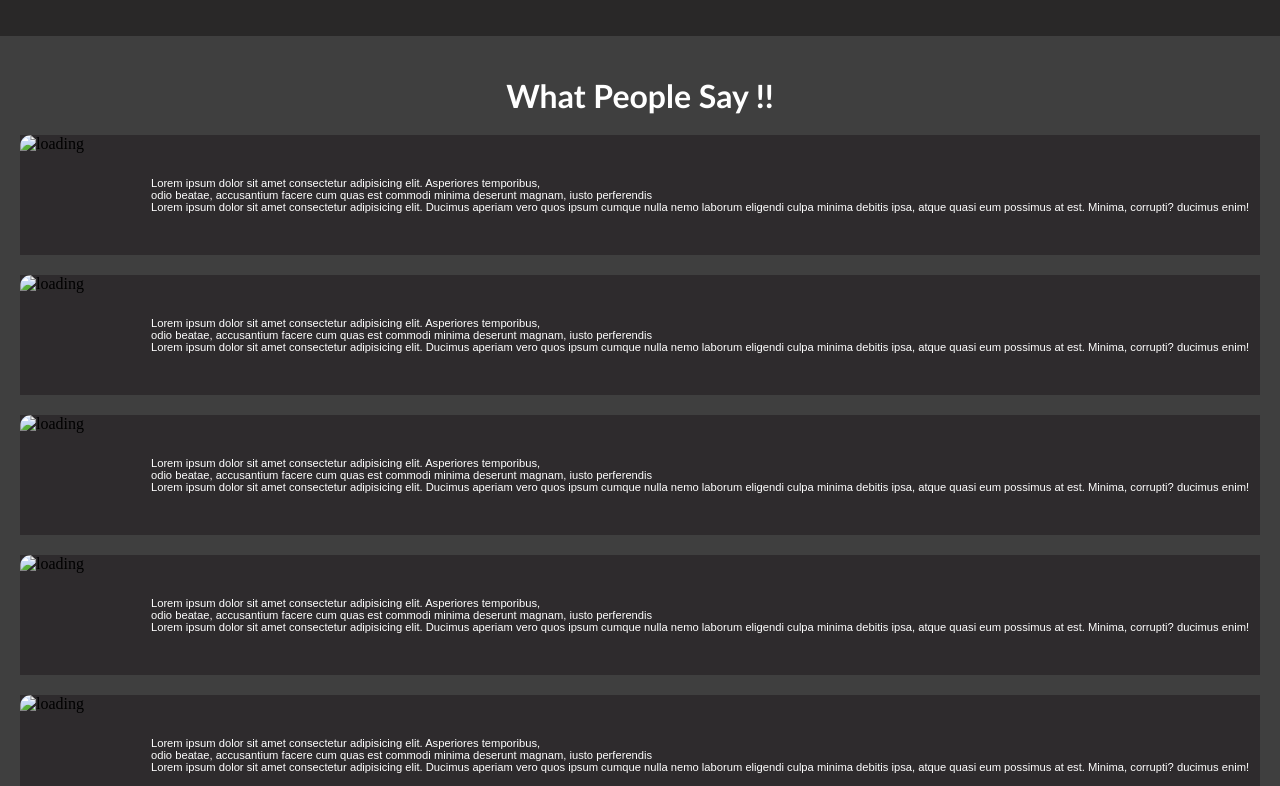
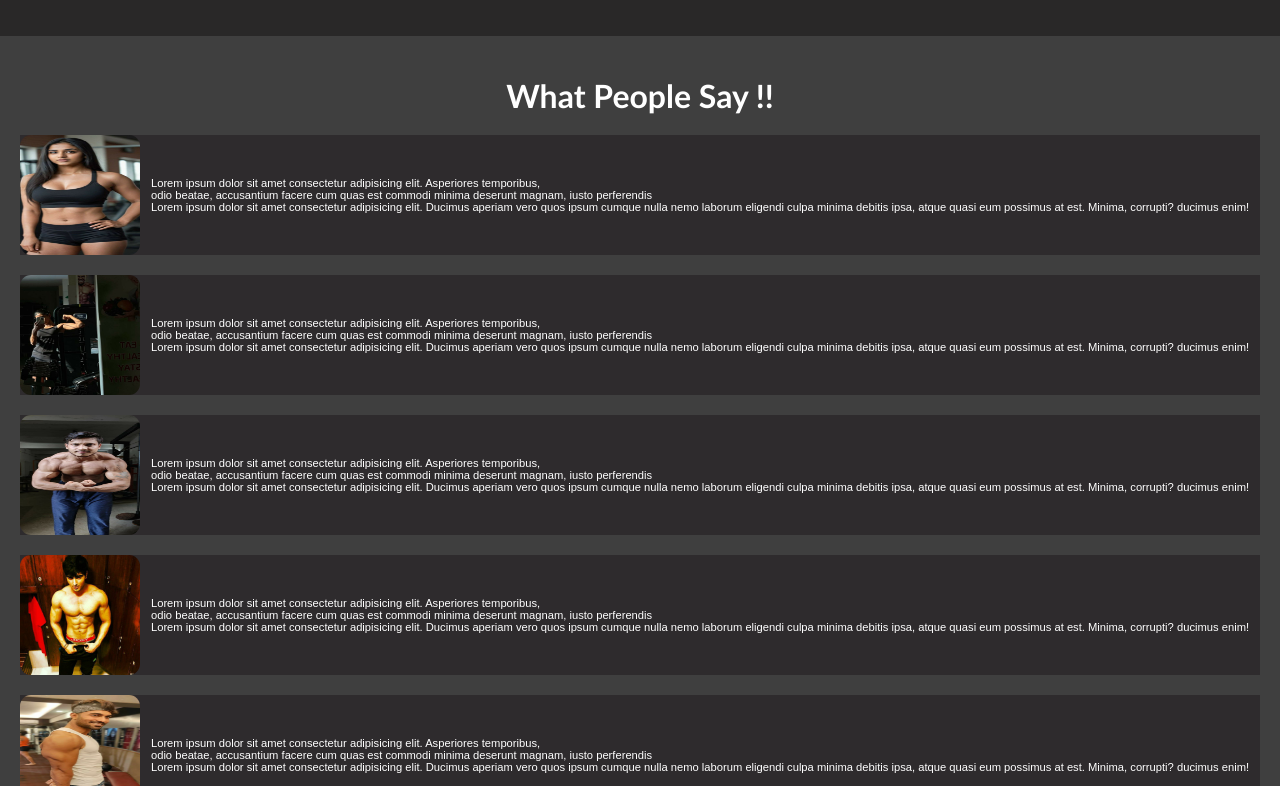
Before and after one commit to Simpush-43/codeSoft, a plain HTML site: page index.html in a window 1280 px wide. Shown: the part 2014-2800 px from the top of the page. Drawn offline with Linux system fonts and the light colour scheme.

Commit message:
Update index.html

```diff
--- a/index.html
+++ b/index.html
@@ -14,7 +14,7 @@
   <body>
     <nav class="navbar">
       <div class="nav-logo">
-        <img src="images/logo.jpeg" alt="loading">
+        <img src="logo.jpeg" alt="loading">
       </div>
       <div class="nav-container">
         <ul>
@@ -80,7 +80,7 @@
     </nav>
     <section class="Home" id="Home">
       <div class="ad">
-        <img src="images/gym promo.jpeg" alt="loading">
+        <img src="gym promo.jpeg" alt="loading">
       </div>
       <div class="promo">
         <h1>Get Ready to Reach <br>Your Fitness Goals <span
@@ -158,7 +158,7 @@
           </div>
         </div>
         <div class="slide2">
-          <img src="images/ad-gym.jpeg" alt="loading">
+          <img src="ad-gym.jpeg" alt="loading">
         </div>
       </div>
     </section>
@@ -205,23 +205,23 @@
       <h1>What People Say !!</h1>
       <div class="People--">
         <div class="People-">
-          <img src="images/people1.jpeg" alt="loading" srcset="" class="people1">
+          <img src="people1.jpeg" alt="loading" srcset="" class="people1">
           <p>Lorem ipsum dolor sit amet consectetur adipisicing elit. Asperiores temporibus, <br> odio beatae, accusantium facere cum quas est commodi minima deserunt magnam, iusto perferendis <br>Lorem ipsum dolor sit amet consectetur adipisicing elit. Ducimus aperiam vero quos ipsum cumque nulla nemo laborum eligendi culpa minima debitis ipsa, atque quasi eum possimus at est. Minima, corrupti? ducimus enim!</p>
         </div>
         <div class="People-">
-          <img src="images/people2.jpeg" alt="loading" class="people2">
+          <img src="people2.jpeg" alt="loading" class="people2">
           <p>Lorem ipsum dolor sit amet consectetur adipisicing elit. Asperiores temporibus, <br> odio beatae, accusantium facere cum quas est commodi minima deserunt magnam, iusto perferendis <br>Lorem ipsum dolor sit amet consectetur adipisicing elit. Ducimus aperiam vero quos ipsum cumque nulla nemo laborum eligendi culpa minima debitis ipsa, atque quasi eum possimus at est. Minima, corrupti? ducimus enim!</p>
         </div>
         <div class="People-">
-          <img src="images/people3.jpeg" alt="loading" srcset="" class="people3">
+          <img src="people3.jpeg" alt="loading" srcset="" class="people3">
           <p>Lorem ipsum dolor sit amet consectetur adipisicing elit. Asperiores temporibus, <br> odio beatae, accusantium facere cum quas est commodi minima deserunt magnam, iusto perferendis <br>Lorem ipsum dolor sit amet consectetur adipisicing elit. Ducimus aperiam vero quos ipsum cumque nulla nemo laborum eligendi culpa minima debitis ipsa, atque quasi eum possimus at est. Minima, corrupti? ducimus enim!</p>
         </div>
         <div class="People-">
-          <img src="images/people4.jpeg" alt="loading" srcset="" class="people4">
+          <img src="people4.jpeg" alt="loading" srcset="" class="people4">
           <p>Lorem ipsum dolor sit amet consectetur adipisicing elit. Asperiores temporibus, <br> odio beatae, accusantium facere cum quas est commodi minima deserunt magnam, iusto perferendis <br>Lorem ipsum dolor sit amet consectetur adipisicing elit. Ducimus aperiam vero quos ipsum cumque nulla nemo laborum eligendi culpa minima debitis ipsa, atque quasi eum possimus at est. Minima, corrupti? ducimus enim!</p>
         </div>
         <div class="People-">
-          <img src="images/people5.jpeg" alt="loading" class="people5">
+          <img src="people5.jpeg" alt="loading" class="people5">
           <p>Lorem ipsum dolor sit amet consectetur adipisicing elit. Asperiores temporibus, <br> odio beatae, accusantium facere cum quas est commodi minima deserunt magnam, iusto perferendis <br>Lorem ipsum dolor sit amet consectetur adipisicing elit. Ducimus aperiam vero quos ipsum cumque nulla nemo laborum eligendi culpa minima debitis ipsa, atque quasi eum possimus at est. Minima, corrupti? ducimus enim!</p>
         </div>
       </div>
```
